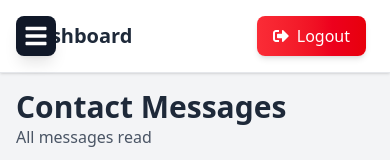
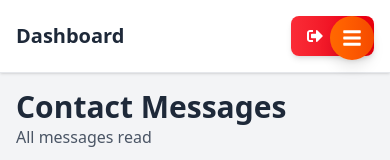
Before and after one commit to GeniusTrap/portfolio-barbachi-farouk, a React (Vite) app in the folder admin/: page / in a window 390 px wide. Shown: the top 160 px of the page. Built offline with nearby package versions, Linux system fonts and the light colour scheme; no server answers; sample sign-in values are in the browser's storage.

Commit message:
🎨 Fix mobile layout: hamburger à droite, espacement dashboard, responsive navbar

```diff
--- a/admin/src/components/Navbar.jsx
+++ b/admin/src/components/Navbar.jsx
@@ -3,9 +3,11 @@ import { FaSignOutAlt } from 'react-icons/fa';
 
 const Navbar = ({ onLogout }) => {
   return (
-    <nav className="bg-white shadow-sm border-b border-gray-200 py-4 px-6">
+    <nav className="bg-white shadow-sm border-b border-gray-200 py-4 px-4 md:px-6">
       <div className="flex items-center justify-between">
-        <h1 className="text-xl font-bold text-gray-800">Dashboard</h1>
+        <h1 className="text-xl font-bold text-gray-800 ml-0 md:ml-0">
+          Dashboard
+        </h1>
 
         <div className="flex items-center space-x-4">
           <button
@@ -13,7 +15,8 @@ const Navbar = ({ onLogout }) => {
             className="flex items-center space-x-2 px-4 py-2 bg-gradient-to-r from-red-500 to-red-600 hover:from-red-600 hover:to-red-700 text-white rounded-lg transition-all duration-300 transform hover:scale-105 shadow-md"
           >
             <FaSignOutAlt />
-            <span className="font-medium">Logout</span>
+            <span className="font-medium hidden md:inline">Logout</span>
+            <span className="font-medium md:hidden">Exit</span>
           </button>
         </div>
       </div>
--- a/admin/src/components/Sidebar.jsx
+++ b/admin/src/components/Sidebar.jsx
@@ -10,9 +10,10 @@ const Sidebar = () => {
     <>
       <button
   onClick={() => setIsMobileOpen(!isMobileOpen)}
-        className="md:hidden fixed top-4 left-4 z-50 p-2 bg-gray-900 text-white rounded-lg shadow-lg"
+  className="md:hidden fixed top-4 right-4 z-50 p-3 bg-gradient-to-r from-orange-500 to-orange-600 text-white rounded-full shadow-lg hover:scale-110 transition-transform"
+  style={{ left: 'auto' }}
 >
-        {isMobileOpen ? <FaTimes size={24} /> : <FaBars size={24} />}
+  {isMobileOpen ? <FaTimes size={20} /> : <FaBars size={20} />}
 </button>
 
       <div className="hidden md:block w-64 bg-gradient-to-b from-gray-900 to-gray-800 text-white h-full shadow-xl fixed left-0 top-0">
@@ -31,7 +32,7 @@ const Sidebar = () => {
             className="w-full flex items-center px-6 py-4 hover:bg-gray-700 transition-colors border-l-4 border-orange-500"
           >
             <FaEnvelope className="text-xl mr-4" />
-            <span className="font-medium">Contacts</span>
+            <span className="font-medium"> Contacts </span>
           </button>
         </div>
       </div>
@@ -50,14 +51,14 @@ const Sidebar = () => {
 
         <div className="relative w-64 h-full bg-gradient-to-b from-gray-900 to-gray-800 text-white shadow-xl">
           <div className="p-6 border-b border-gray-700">
-            <div className="flex items-center justify-between">
-              <div>
+    <div className="flex items-center">
+      <div className="flex-1">
         <h2 className="font-bold text-xl">Admin Panel</h2>
         <p className="text-gray-400 text-sm">Portfolio Contacts</p>
       </div>
       <button
         onClick={() => setIsMobileOpen(false)}
-                className="p-2 hover:bg-gray-700 rounded"
+        className="p-2 hover:bg-gray-700 rounded ml-4"
       >
         <FaTimes />
       </button>
```
Lines whose indentation alone changed are shown as unchanged.
